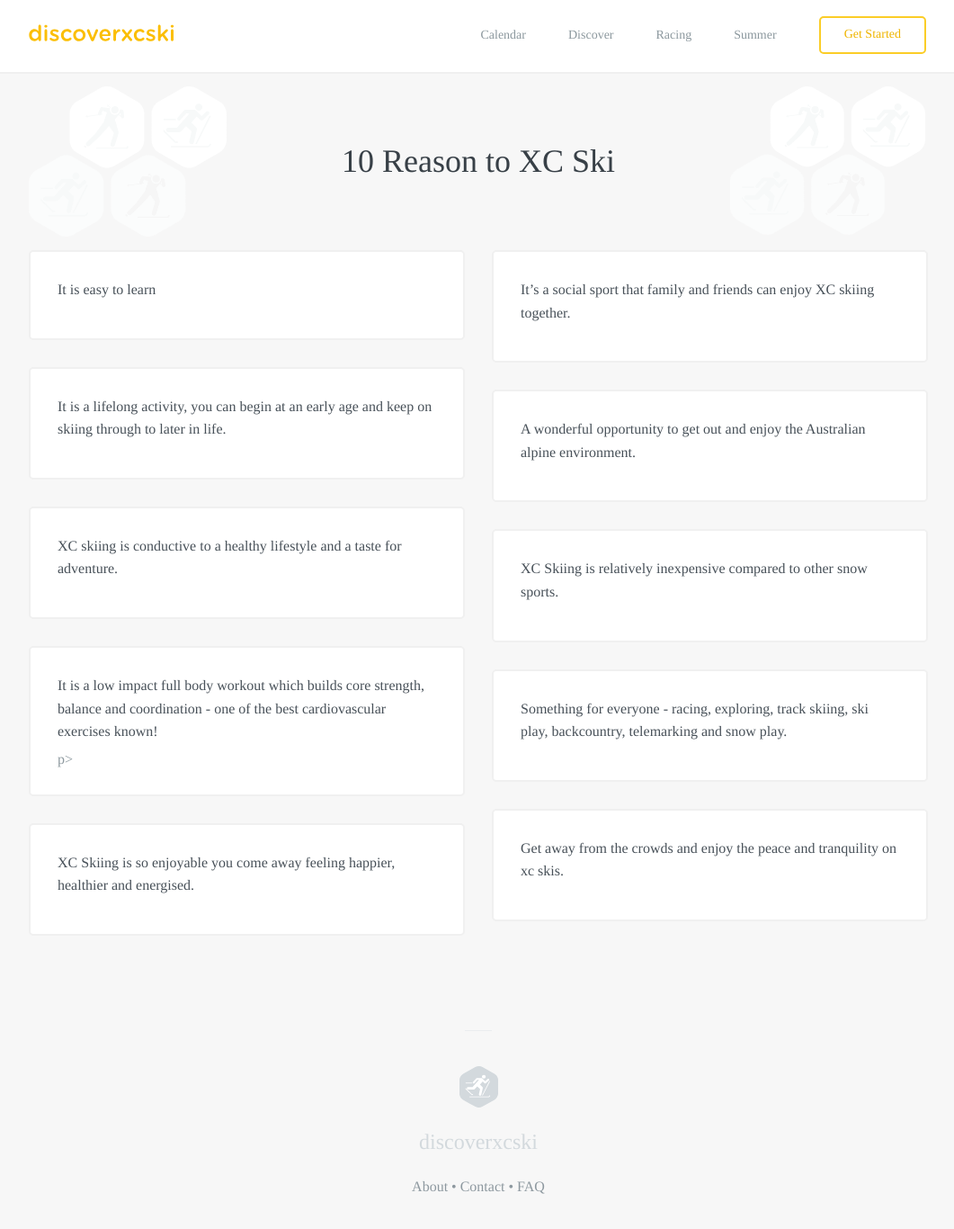
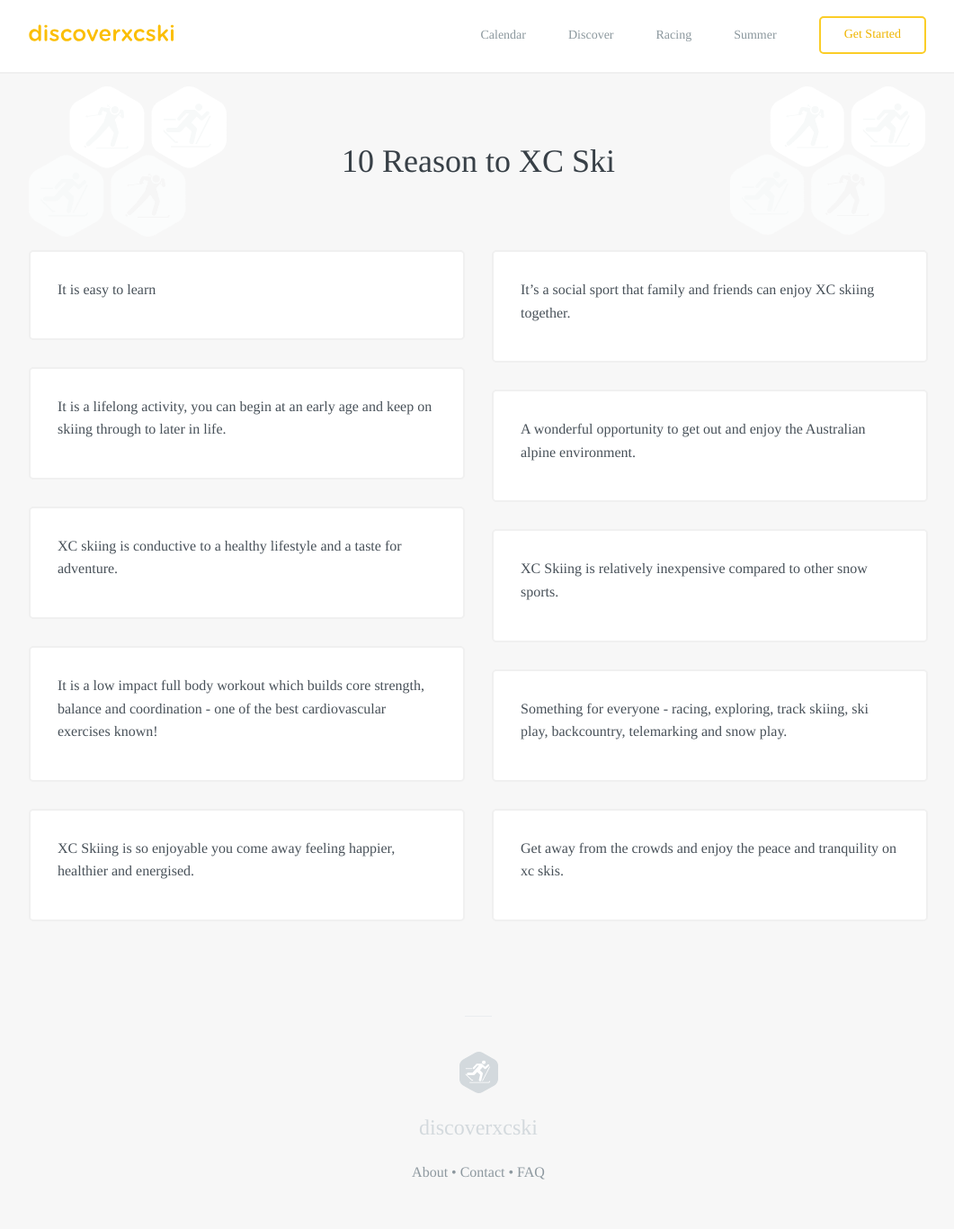
Before and after one commit to robcatto/robcatto.github.io, a Jekyll site: the page built from discoverxc/10-reasons-to-try-xc-skiing/index.html, in a window 1280 px wide and 1383 px high. Shown: the top 1366 px of the window at 90% size, without its empty margins (108-1169 px from the left). Built offline with Jekyll 4.4.1, drawn with Linux system fonts in a browser that asks for light colours; some web fonts are replaced; Markdown is read by kramdown in place of the engine named in the settings.

```diff
--- a/discoverxc/10-reasons-to-try-xc-skiing/index.html
+++ b/discoverxc/10-reasons-to-try-xc-skiing/index.html
@@ -71,7 +71,7 @@ layout: default
 
                       <div class="large-outline">
                         <h3>It is a low impact full body workout which builds core strength, balance and coordination - one of the best cardiovascular exercises known!</h3>
-           p>
+
                         </div>
 
 
```
